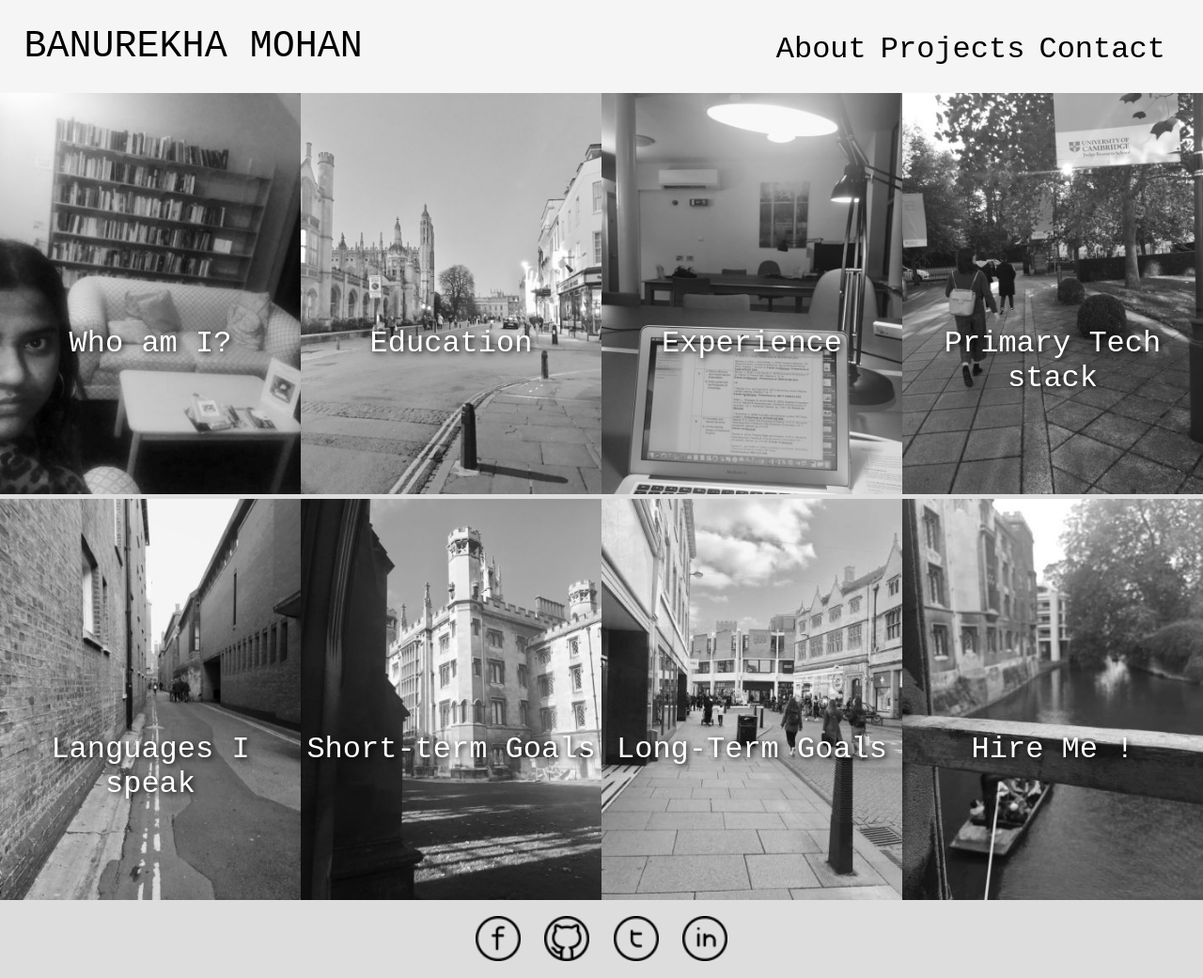
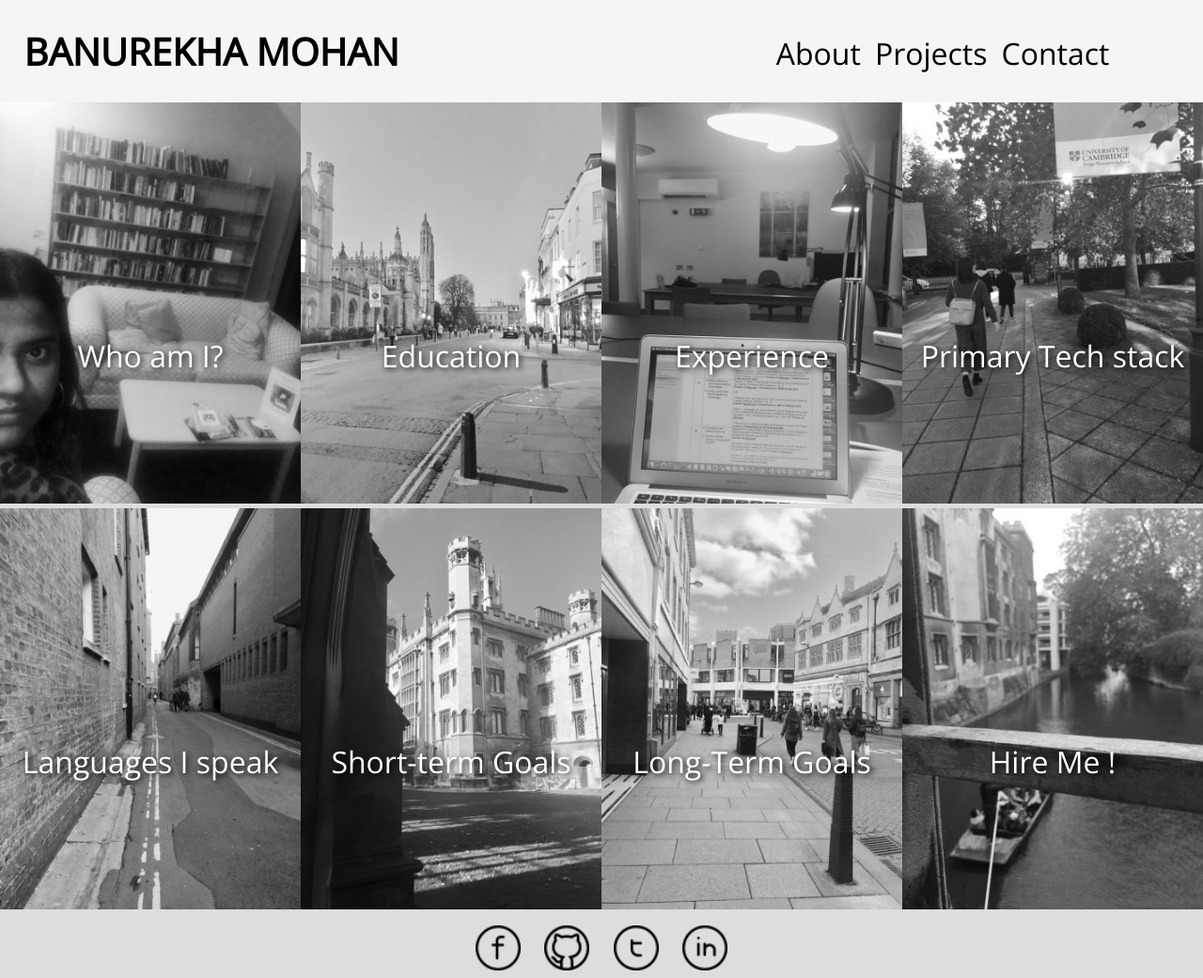
Before and after one commit to banurekhaMohan279/vigilant-octo-train, a plain HTML site: page index.html in a window 1280 px wide. Shown: the top 1041 px of the page at 94% size. Drawn offline with nearby package versions, Linux system fonts and the light colour scheme.

Commit message:
Update font

```diff
--- a/index.css
+++ b/index.css
@@ -1,3 +1,5 @@
+@import url('https://fonts.googleapis.com/css2?family=Open+Sans:wght@300&display=swap');
+
 html {
   scroll-behavior: smooth;
   overflow-x: hidden;
@@ -45,7 +47,7 @@ a, a:visited, a:active{
 
 body{
   background-color: #DDDDDD;
-  font-family: monospace, system-ui, Helvetica, Arial, sans-serif ;
+  font-family: 'Open Sans', sans-serif;
   margin: 0px;
 }
 
@@ -66,7 +68,6 @@ header{
 header h1 {
   width: 60%;
   font-size: 2.5em;
-  font-weight: 100;
   padding: 0 0 0 2%;
 }
 
```
